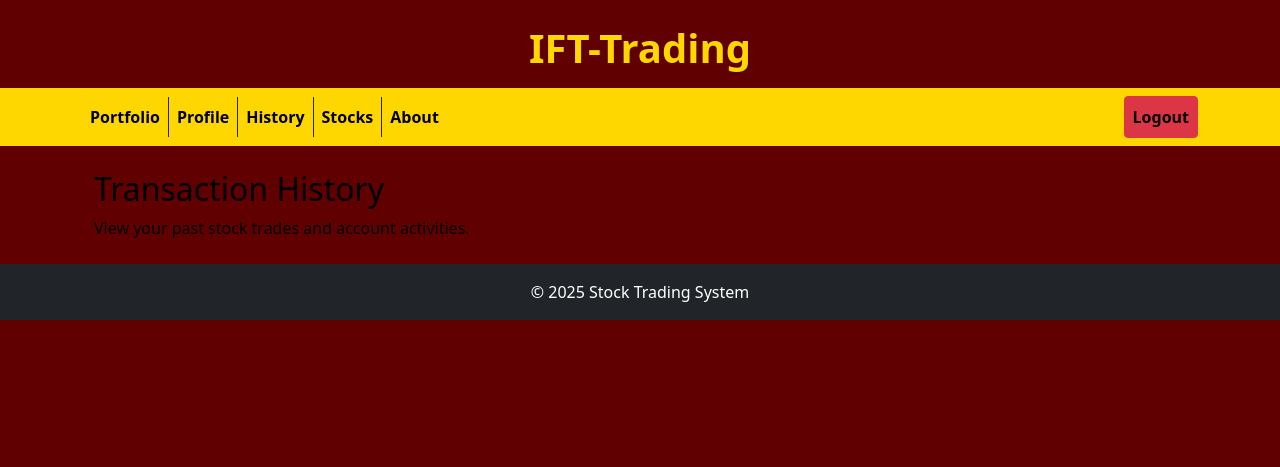
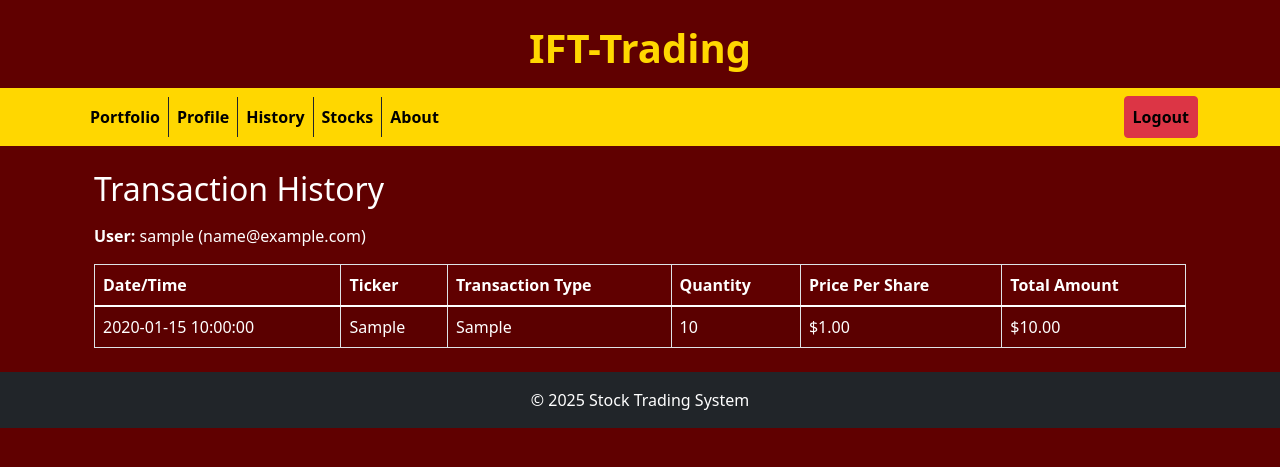
Before and after one commit to seanny1999/IFT-Trading-401, a Flask app: page /history in a window 1280 px wide. Shown: the top 467 px of the page. Run offline with Flask 3, Linux system fonts and the light colour scheme; a user stored in the database is signed in; tables that the repository leaves empty hold one stand-in row (values such as "Sample post").

Commit message:
see discord chat for: Todo from standup (Updated) 2/22/25

```diff
--- a/IFTrading/IFTrading/app.py
+++ b/IFTrading/IFTrading/app.py
@@ -10,6 +10,9 @@ from datetime import datetime
 from flask_migrate import Migrate
 from itsdangerous import URLSafeTimedSerializer
 import re
+from sqlalchemy import Numeric
+import threading
+import time
 
 app = Flask(__name__)
 
@@ -38,6 +41,8 @@ mail = Mail(app)
 login_manager = LoginManager(app)
 login_manager.login_view = "login"
 migrate = Migrate(app, db)
+price_thread = None  # global or module-level variable to track our thread
+
 # Hashing Functions
 def hash_data(data):
     return bcrypt.generate_password_hash(data).decode('utf-8')
@@ -85,7 +90,7 @@ class Orders(db.Model):
     stock_id = db.Column(db.Integer, db.ForeignKey('stock.id'), nullable=False)
     order_type = db.Column(db.String(10), nullable=False)
     quantity = db.Column(db.Integer, nullable=False)
-    price_at_order = db.Column(db.Float, nullable=False)
+    price_at_order = db.Column(db.DECIMAL(10, 2), nullable=False)
     order_status = db.Column(db.String(20), nullable=False, default="Pending")
     timestamp = db.Column(db.DateTime, default=datetime.utcnow)
     cancel_timestamp = db.Column(db.DateTime, nullable=True)
@@ -100,7 +105,7 @@ class Transactions(db.Model):
     ticker = db.Column(db.String(10),nullable=False)
     transaction_type = db.Column(db.String(10), nullable=False)  # Buy or Sell
     quantity = db.Column(db.Integer, nullable=False)
-    total_amount = db.Column(db.Float, nullable=False)
+    total_amount = db.Column(db.DECIMAL(10, 2), nullable=False)
     timestamp = db.Column(db.DateTime, default=datetime.utcnow)
     cancel_timestamp = db.Column(db.DateTime, nullable=True)
 
@@ -113,18 +118,27 @@ class Stock(db.Model):
     id = db.Column(db.Integer, primary_key=True)
     ticker = db.Column(db.String(100), nullable=False)
     company = db.Column(db.String(100), nullable=False)
-    price = db.Column(db.Float, nullable=False)
-    shares = db.Column(db.String(100), nullable=False)
-    marketcap = db.Column(db.String(100), nullable=True)
+    price = db.Column(Numeric(10, 2), nullable=False)
+    ##### shares = db.Column(db.String(100), nullable=False)
+    ##### marketcap = db.Column(db.String(100), nullable=True)
     volume = db.Column(db.String(100), nullable=True)
 
-    def __init__(self, ticker, company, price, shares, marketcap, volume):
+    def __init__(self, ticker, company, price, volume): #### Took out (shares, marketcap, )
         self.ticker = ticker
         self.company = company
         self.price = price
-        self.shares = shares
-        self.marketcap = marketcap
+        ##### self.shares = shares
+        ##### self.marketcap = marketcap
         self.volume = volume
+
+@app.before_request
+def start_price_thread():
+    global price_thread
+    # Only start the thread if it hasn't been started before
+    if price_thread is None or not price_thread.is_alive():
+        price_thread = threading.Thread(target=randomize_stock_prices, daemon=True)
+        price_thread.start()
+        print("Background price thread started!")
 
 # Admin access decorator
 def admin_required(f):
@@ -166,6 +180,26 @@ def send_otp(email):
         mail.send(msg)
     except Exception:
         flash("Failed to send verification email. Please check your email configuration.", "danger")
+
+def randomize_stock_prices():
+    while True:
+        with app.app_context():
+            stocks = Stock.query.all()
+            for stock in stocks:
+                old_price = float(stock.price)
+                direction = random.choice([-1, 1])
+                change_percent = random.uniform(0.08, 0.20)
+                new_price = old_price * (1 + direction * change_percent)
+                if new_price < 0.01:
+                    new_price = 0.01
+
+                stock.price = new_price
+
+                print(f"Updated {stock.ticker} from {old_price} to {new_price}")
+
+            db.session.commit()
+
+        time.sleep(5)
 
 @app.route('/verify', methods=["GET", "POST"])
 def verify():
@@ -338,7 +372,17 @@ def logout():
 @app.route('/profile')
 @login_required
 def profile():
-    return render_template('profile.html', full_name=current_user.full_name, email=current_user.email, citizenship=current_user.citizenship)
+    user = current_user  # The logged-in user
+    return render_template(
+        'profile.html',
+        full_name=user.full_name,
+        username=user.username,
+        email=user.email,
+        citizenship=user.citizenship,
+        created_at=user.created_at,
+        updated_at=user.updated_at,
+        balance=user.balance
+    )
 
 @app.route('/confirm_transaction', methods=["GET", "POST"])
 @login_required
@@ -377,10 +421,12 @@ def portfolio():
     tickers = db.session.query(Transactions.ticker).filter_by(user_id=current_user.id).distinct()
     for ticker_obj in tickers:
         ticker = ticker_obj[0]
-        total_buys = db.session.query(db.func.sum(Transactions.quantity)).filter_by(
-            ticker=ticker, transaction_type='Buy', user_id=current_user.id).scalar() or 0
-        total_sells = db.session.query(db.func.sum(Transactions.quantity)).filter_by(
-            ticker=ticker, transaction_type='Sell', user_id=current_user.id).scalar() or 0
+        total_buys = db.session.query(db.func.sum(Transactions.quantity))\
+            .filter_by(ticker=ticker, transaction_type='Buy', user_id=current_user.id)\
+            .scalar() or 0
+        total_sells = db.session.query(db.func.sum(Transactions.quantity))\
+            .filter_by(ticker=ticker, transaction_type='Sell', user_id=current_user.id)\
+            .scalar() or 0
         net_shares = total_buys - total_sells
         if net_shares > 0:
             stock = Stock.query.filter_by(ticker=ticker).first()
@@ -392,6 +438,7 @@ def portfolio():
                 'value': float(net_shares) * float(stock.price)
             })
 
+    # Pass the user’s cash balance to the template
     return render_template('portfolio.html', holdings=holdings, balance=current_user.balance)
 
 @app.route('/confirm_trade', methods=["GET", "POST"])
@@ -446,6 +493,13 @@ def execute_trade():
         return redirect(url_for("stocks"))
     price = float(stock.price)
 
+    # -- 1) Convert stock.volume from string to int
+    # If volume is missing or invalid, default to 0
+    try:
+        current_volume = int(stock.volume)
+    except (ValueError, TypeError):
+        current_volume = 0
+
     if action == "buy":
         total_cost = shares * price
         user_balance = current_user.balance or 0.0
@@ -490,12 +544,21 @@ def execute_trade():
                 quantity_owned=shares
             )
             db.session.add(new_portfolio_entry)
+
+        # -- 2) Decrease volume by the shares bought and recalc marketcap
+        current_volume -= shares
+        if current_volume < 0:
+            current_volume = 0
+        stock.volume = str(current_volume)  # store as string, as in your model
+        new_marketcap = float(stock.price) * current_volume
+        stock.marketcap = f"{new_marketcap:.2f}"  # store as string, as in your model
+
         db.session.commit()
         flash("Stock purchased successfully!", "success")
 
     elif action == "sell":
         total_gain = shares * price
-        # check if theres enough stock to sell
+        # check if there's enough stock to sell
         user_shares = db.session.query(db.func.sum(Transactions.quantity)).filter_by(
             ticker=ticker, transaction_type='Buy', user_id=current_user.id).scalar() or 0
         sold_shares = db.session.query(db.func.sum(Transactions.quantity)).filter_by(
@@ -538,12 +601,78 @@ def execute_trade():
             else:
                 portfolio_entry.last_updated = datetime.utcnow()
             db.session.commit()
+
+        # -- 2) Increase volume by the shares sold and recalc marketcap
+        current_volume += shares
+        stock.volume = str(current_volume)
+        new_marketcap = float(stock.price) * current_volume
+        stock.marketcap = f"{new_marketcap:.2f}"
+
+        db.session.commit()
         flash("Stock sold successfully!", "success")
     else:
         flash("Invalid trade action.", "danger")
         return redirect(url_for("stocks"))
 
     return redirect(url_for("portfolio"))
+
+
+@app.route('/review_cash_transaction', methods=["POST"])
+@login_required
+def review_cash_transaction():
+    """Show a confirmation page for deposit/withdraw before finalizing."""
+    action = request.form.get("action")
+    amount_str = request.form.get("amount")
+
+    try:
+        amount = float(amount_str)
+    except ValueError:
+        flash("Invalid amount. Please enter a valid number.", "danger")
+        return redirect(url_for("profile"))
+
+    if amount <= 0:
+        flash("Amount must be greater than zero.", "warning")
+        return redirect(url_for("profile"))
+
+    # Show a new confirmation page with deposit/withdraw details
+    return render_template(
+        "confirmation_cash.html",
+        action=action,
+        amount=amount
+    )
+
+@app.route('/execute_cash_transaction', methods=["POST"])
+@login_required
+def execute_cash_transaction():
+    """Perform the actual deposit/withdraw once user confirms."""
+    action = request.form.get("action")
+    amount_str = request.form.get("amount")
+
+    try:
+        amount = float(amount_str)
+    except ValueError:
+        flash("Invalid amount. Please enter a valid number.", "danger")
+        return redirect(url_for("profile"))
+
+    if amount <= 0:
+        flash("Amount must be greater than zero.", "warning")
+        return redirect(url_for("profile"))
+
+    if action == "deposit":
+        current_user.balance += amount
+        flash(f"Successfully deposited ${amount:.2f}.", "success")
+    elif action == "withdraw":
+        if amount > current_user.balance:
+            flash("Insufficient funds for withdrawal.", "danger")
+            return redirect(url_for("profile"))
+        current_user.balance -= amount
+        flash(f"Successfully withdrew ${amount:.2f}.", "success")
+    else:
+        flash("Invalid transaction type.", "danger")
+        return redirect(url_for("profile"))
+
+    db.session.commit()
+    return redirect(url_for("profile"))
 
 @app.route('/stocks')
 def stocks():
@@ -555,8 +684,20 @@ def about():
     return render_template('about.html')
 
 @app.route('/history')
+@login_required
 def history():
-    return render_template('history.html')
+    # Pull the user’s transactions in descending chronological order
+    user_transactions = Transactions.query \
+        .filter_by(user_id=current_user.id) \
+        .order_by(Transactions.timestamp.desc()) \
+        .all()
+
+    return render_template(
+        'history.html',
+        username=current_user.username,
+        email=current_user.email,
+        transactions=user_transactions
+    )
 
 @app.route("/admin/add_stock", methods=["GET", "POST"])
 @login_required
@@ -566,11 +707,11 @@ def add_stock():
         ticker = request.form['ticker']
         company = request.form['company']
         price = request.form['price']
-        shares = request.form['shares']
-        marketcap = request.form['marketcap']
+        ####### shares = request.form['shares']
+        ####### marketcap = request.form['marketcap']
         volume = request.form['volume']
 
-        new_stock = Stock(ticker, company, price, shares, marketcap, volume)
+        new_stock = Stock(ticker, company, price, volume) ##### I took out (shares, marketcap, )
         db.session.add(new_stock)
         db.session.commit()
         flash("Stock added successfully!")
--- a/IFTrading/IFTrading/templates/add_stock.html
+++ b/IFTrading/IFTrading/templates/add_stock.html
@@ -27,6 +27,7 @@
             <label for="price" class="form-label">Price</label>
             <input type="number" step="0.01" class="form-control" id="price" name="price" required>
         </div>
+<!--
         <div class="mb-3">
             <label for="shares" class="form-label">Shares</label>
             <input type="number" class="form-control" id="shares" name="shares" required>
@@ -35,6 +36,7 @@
             <label for="marketcap" class="form-label">Market Cap</label>
             <input type="text" class="form-control" id="marketcap" name="marketcap" required>
         </div>
+-->
         <div class="mb-3">
             <label for="volume" class="form-label">Volume</label>
             <input type="text" class="form-control" id="volume" name="volume" required>
--- a/IFTrading/IFTrading/templates/history.html
+++ b/IFTrading/IFTrading/templates/history.html
@@ -3,8 +3,57 @@
 {% block title %}Transaction History{% endblock %}
 
 {% block content %}
-<div class="container">
-    <h2>Transaction History</h2>
-    <p>View your past stock trades and account activities.</p>
+<div class="container mt-4">
+
+    <style>
+
+        body {
+            background-color: var(--bs-primary) !important;
+            color: #fff !important; /* changed from var(--bs-dark) */
+        }
+
+        .table, .table th, .table td {
+            color: #fff !important; /* changed from var(--bs-dark) */
+        }
+
+    </style>
+
+    <!-- Page Header -->
+    <h2 class="mb-3">Transaction History</h2>
+    <p><strong>User:</strong> {{ username }} ({{ email }})</p>
+
+    <!-- Transaction Table -->
+    <table class="table table-striped table-bordered">
+        <thead>
+            <tr>
+                <th>Date/Time</th>
+                <th>Ticker</th>
+                <th>Transaction Type</th>
+                <th>Quantity</th>
+                <th>Price Per Share</th>
+                <th>Total Amount</th>
+            </tr>
+        </thead>
+        <tbody>
+            {% for tx in transactions %}
+            <tr>
+                <!-- The timestamp when the transaction occurred -->
+                <td>{{ tx.timestamp }}</td>
+
+                <!-- Basic stock info from the transaction record -->
+                <td>{{ tx.ticker }}</td>
+                <td>{{ tx.transaction_type }}</td>
+                <td>{{ tx.quantity }}</td>
+
+                <!-- Show price per share by dividing total amount by quantity -->
+                <td>${{ "%.2f"|format(tx.total_amount / tx.quantity) }}</td>
+
+                <!-- Show total amount of the transaction -->
+                <td>${{ "%.2f"|format(tx.total_amount) }}</td>
+            </tr>
+            {% endfor %}
+        </tbody>
+    </table>
+
 </div>
 {% endblock %}
--- a/IFTrading/IFTrading/templates/index.html
+++ b/IFTrading/IFTrading/templates/index.html
@@ -7,6 +7,8 @@
             <title>{% block title %}IFT-Trading{% endblock %}</title>
 
             <!-- Bootstrap 5.1.3 -->
+            <link rel="stylesheet" href="{{ url_for('static', filename='styles.css') }}">
+
             <link href="https://cdn.jsdelivr.net/npm/bootstrap@5.1.3/dist/css/bootstrap.min.css" rel="stylesheet">
 
             <style>
@@ -16,11 +18,11 @@
                     --bs-dark: #000000;
                 }
 
-                /* Set darker red background for the entire page */
                 body {
                     background-color: var(--bs-primary) !important;
                     color: var(--bs-dark) !important;
                 }
+
 
                 /* Gold Navbar */
                 .navbar {
--- a/IFTrading/IFTrading/templates/portfolio.html
+++ b/IFTrading/IFTrading/templates/portfolio.html
@@ -17,11 +17,11 @@
 
     body {
         background-color: var(--bs-primary) !important;
-        color: var(--bs-dark) !important;
+        color: #fff !important; /* changed from var(--bs-dark) */
     }
 
     .table, .table th, .table td {
-        color: #000000 !important;
+        color: #fff !important; /* changed from var(--bs-dark) */
     }
 
     .modal-content {
@@ -66,7 +66,7 @@
                 <tr>
                     <th scope="col">Ticker</th>
                     <th scope="col">Company</th>
-                    <th scope="col">Shares</th>
+                    <th scope="col">Volume</th>
                     <th scope="col">Price</th>
                     <th scope="col">Value</th>
                 </tr>
```
Also changed, not shown: IFTrading/IFTrading/templates/about.html (+7 -0 lines), IFTrading/IFTrading/templates/confirmation.html (+8 -1 lines), IFTrading/IFTrading/templates/confirmation_cash.html (added, +25 -0 lines), IFTrading/IFTrading/templates/index_admin.html (+3 -4 lines), IFTrading/IFTrading/templates/profile.html (+92 -23 lines), IFTrading/IFTrading/templates/stocks.html (+20 -9 lines), IFTrading/IFTrading/templates/buy.html (line endings or trailing spaces), IFTrading/IFTrading/templates/forgotpassword.html (line endings or trailing spaces), IFTrading/IFTrading/templates/signup.html (line endings or trailing spaces), IFTrading/IFTrading/templates/verify.html (line endings or trailing spaces).
